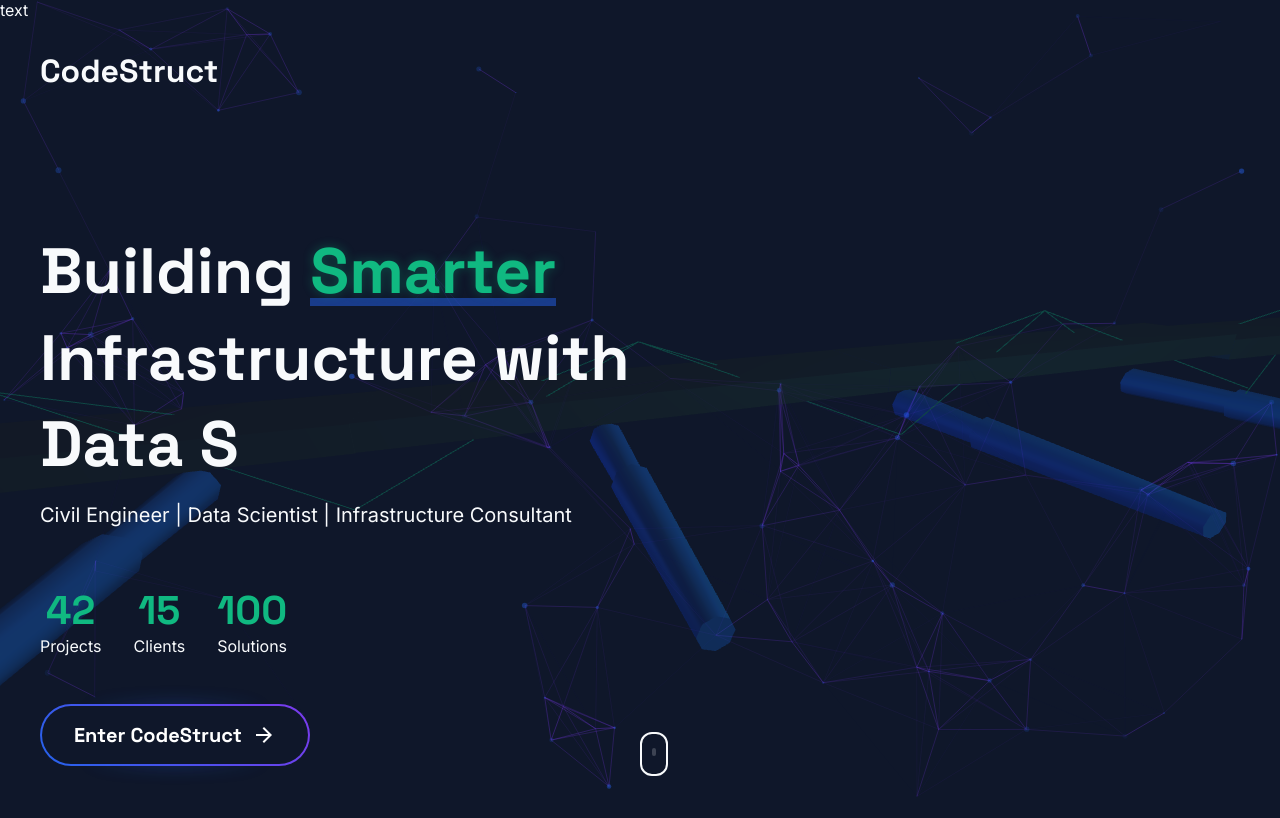
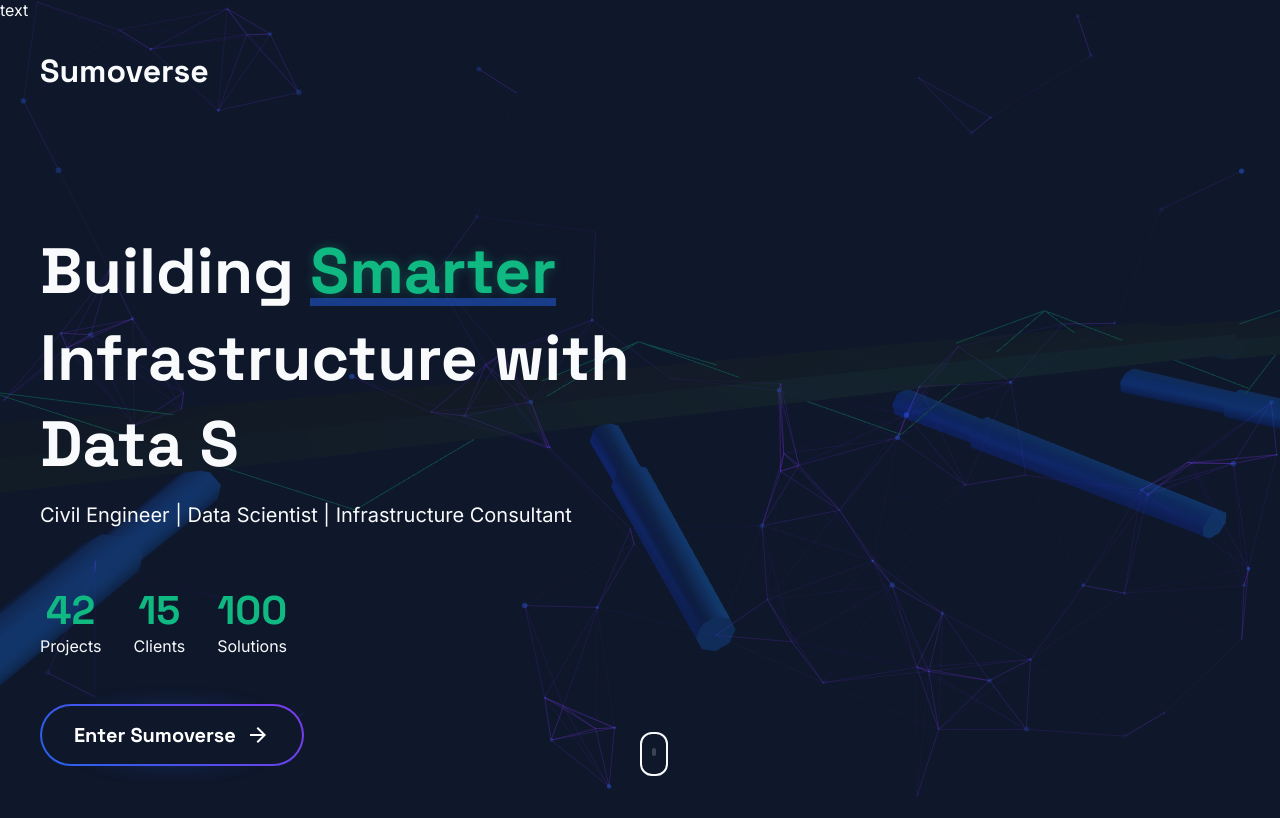
Before and after one commit to theia77/port1, a plain HTML site: page index.html in a window 1280 px wide. Drawn offline with nearby package versions, Linux system fonts and the light colour scheme; animation ran at ten frames a second.

Commit message:
Update index.html

```diff
--- a/index.html
+++ b/index.html
@@ -3,7 +3,7 @@
 <head>
     <meta charset="UTF-8">
     <meta name="viewport" content="width=device-width, initial-scale=1.0">
-    <title>CodeStruct</title>
+    <title>Sumoverse</title>
     <link href="https://fonts.googleapis.com/css2?family=Space+Grotesk:wght@700&family=Inter:wght@400;600&display=swap" rel="stylesheet">
     <link rel="stylesheet" href="main.css">
 </head>
@@ -13,7 +13,7 @@
     text
     <div class="container">
         <header class="header">
-            <div class="logo">CodeStruct</div>
+            <div class="logo">Sumoverse</div>
             <nav class="nav">
             </nav>
         </header>
@@ -44,7 +44,7 @@
 
             <div class="cta-container">
                 <a href="#main-portfolio" class="cta-button">
-                    Enter CodeStruct
+                    Enter Sumoverse
                     <svg class="arrow-icon" viewBox="0 0 24 24">
                         <path d="M12 4l-1.41 1.41L16.17 11H4v2h12.17l-5.58 5.59L12 20l8-8z"/>
                     </svg>
```
